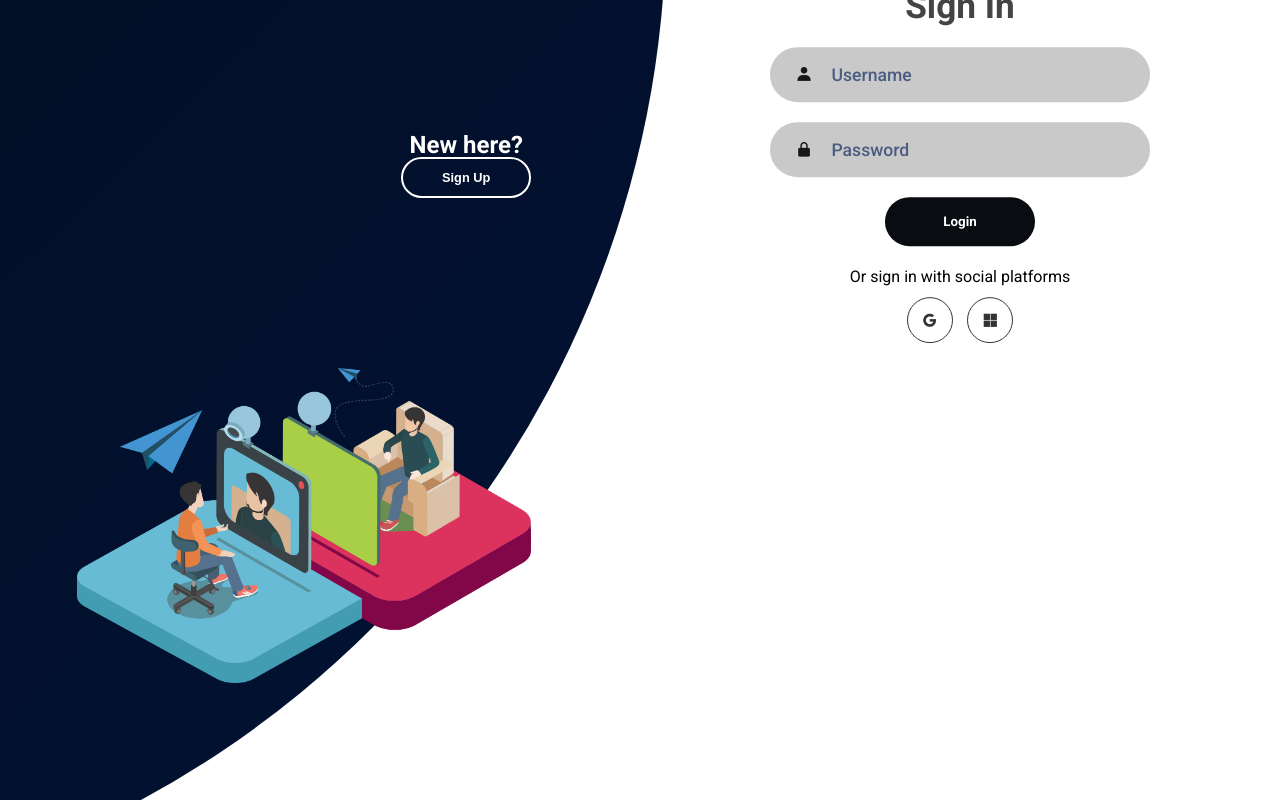
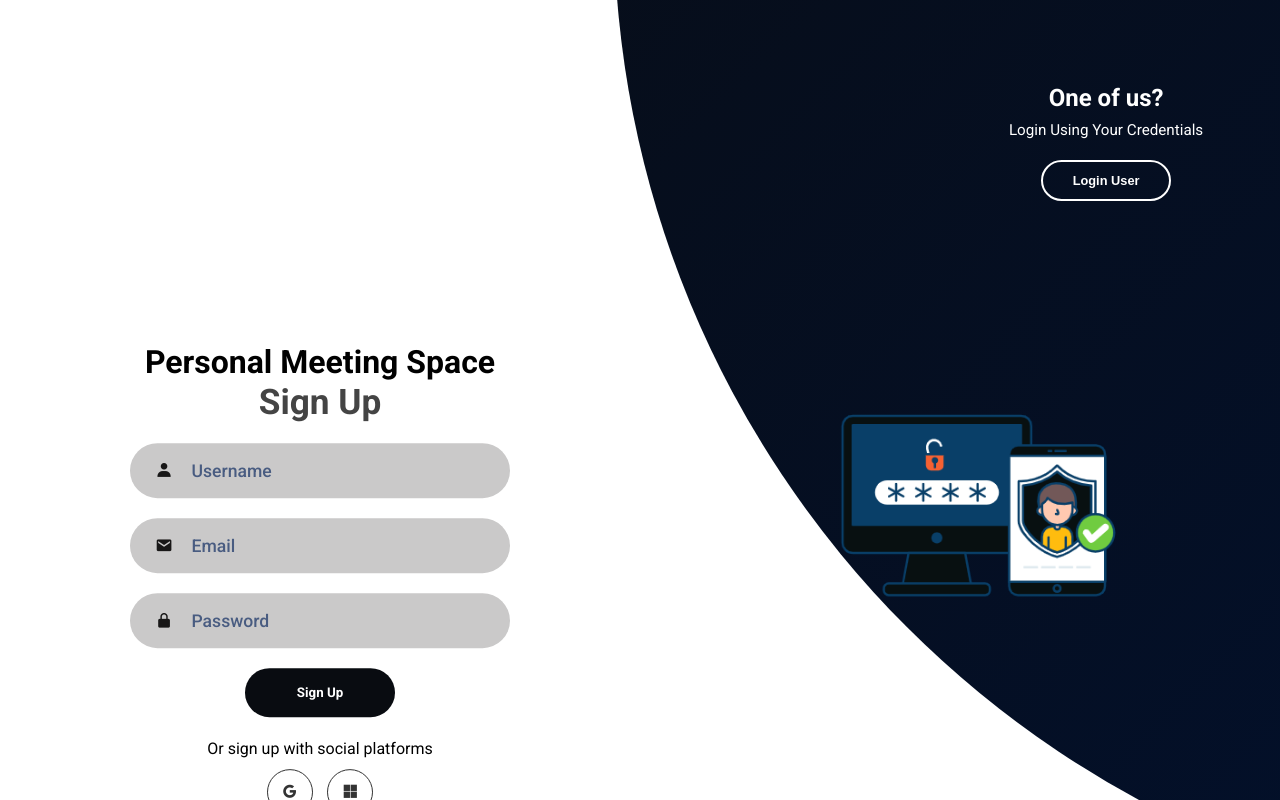
Before and after one commit to vd89/personal-calendar-app, a React (Vite) app: page / in a window 1280 px wide. Built offline with nearby package versions, Linux system fonts and the light colour scheme.

Commit message:
vd89: added the motion for login, registration

```diff
--- a/package.json
+++ b/package.json
@@ -10,6 +10,7 @@
     "preview": "vite preview"
   },
   "dependencies": {
+    "@react-oauth/google": "^0.11.1",
     "react": "^18.2.0",
     "react-dom": "^18.2.0",
     "react-router-dom": "^6.16.0",
--- a/src/App.css
+++ b/src/App.css
@@ -215,6 +215,7 @@ form.sign-up-form {
   height: 41px;
   font-weight: 600;
   font-size: 0.8rem;
+  margin: 10px 0px 0px 0px;
 }
 
 .image {
--- a/src/components/molecules/PanelMolecule.jsx
+++ b/src/components/molecules/PanelMolecule.jsx
@@ -6,6 +6,7 @@ import RightImg from '../../assets/Authentication_Outline.png'
 
 const PanelMolecule = props => {
 
+    const { isRegisterCheck } = props
 
     return (
         <>
@@ -13,8 +14,7 @@ const PanelMolecule = props => {
                 <div className="panel left-panel">
                     <div className="content">
                         <h3>New here?</h3>
-
-                        <button className="btn transparent" id="sign-up-btn">Sign up</button>
+                        <button className="btn transparent" onClick={() => isRegisterCheck()} id="sign-up-btn">Register User </button>
                     </div>
                     <img src={LeftImg} className="image" alt="" />
                 </div>
@@ -24,7 +24,7 @@ const PanelMolecule = props => {
                         <p>
                             Login Using Your Credentials
                         </p>
-                        <button className="btn transparent" id="sign-in-btn">Sign in</button>
+                        <button className="btn transparent" onClick={() => isRegisterCheck()} id="sign-in-btn">Login User</button>
                     </div>
                     <img src={RightImg} className="image" alt="" />
                 </div>
@@ -34,7 +34,7 @@ const PanelMolecule = props => {
 }
 
 PanelMolecule.propTypes = {
-
+    isRegisterCheck: PropTypes.func
 }
 
 export default PanelMolecule
--- a/src/components/pages/Landing.jsx
+++ b/src/components/pages/Landing.jsx
@@ -1,18 +1,21 @@
-import React from 'react'
+import React, { useState } from 'react'
 import PropTypes from 'prop-types'
 import Login from '../molecules/Login'
 import SignUp from '../molecules/SignUp'
 import PanelMolecule from '../molecules/PanelMolecule'
 
 const Landing = (props) => {
+  const [isActive, setIsActive] = useState(false)
+  const isRegisterCheck = () => {
+    setIsActive(!isActive)
+  }
   return (
-    <div className='container'>
-      <PanelMolecule/>
+    <div className={`container ${isActive ? 'sign-in-mode' : `sign-up-mode`}`} >
+      <PanelMolecule isRegisterCheck={isRegisterCheck} />
       <div className="forms-container">
         <div className="signin-signup">
-
-      <SignUp/>
-      <Login/>
+          <SignUp />
+          <Login />
         </div>
       </div>
     </div>
```
Also changed, not shown: 1 other file (tests, documents, lock files or other folders).
